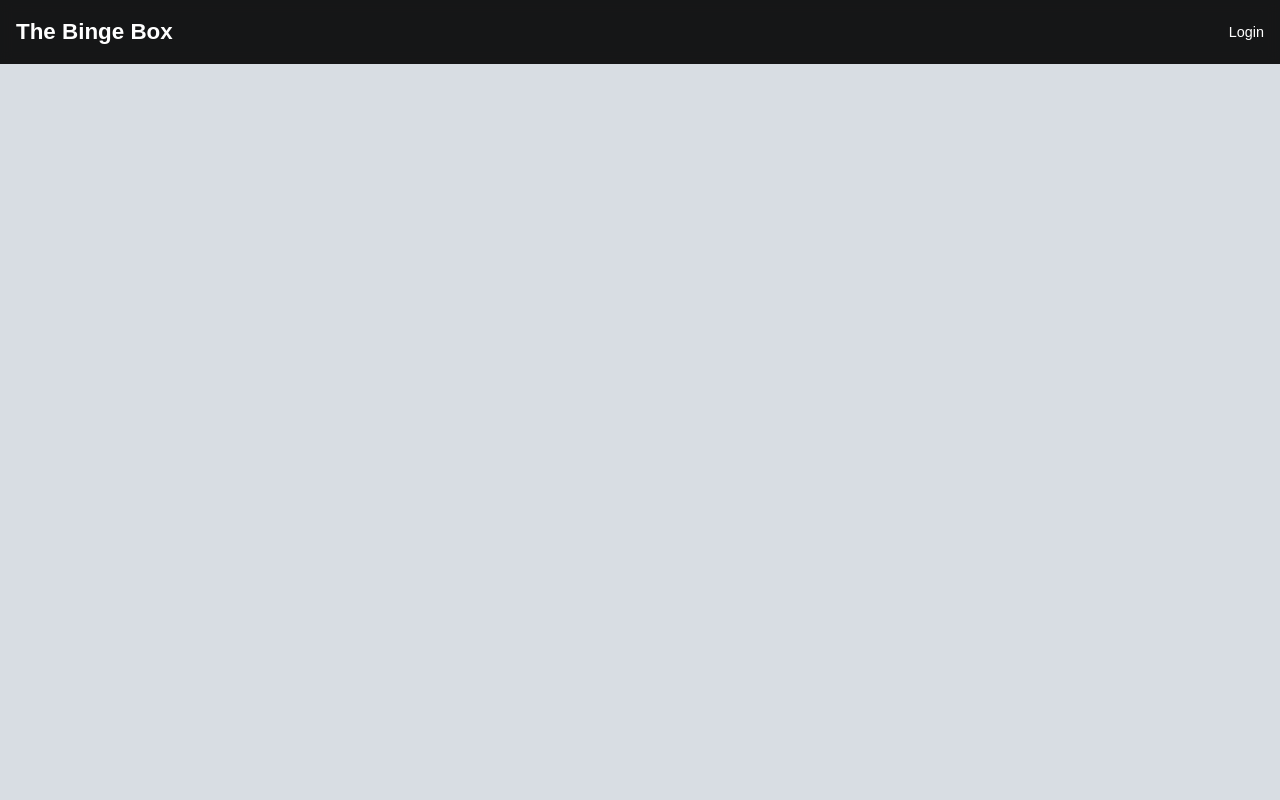
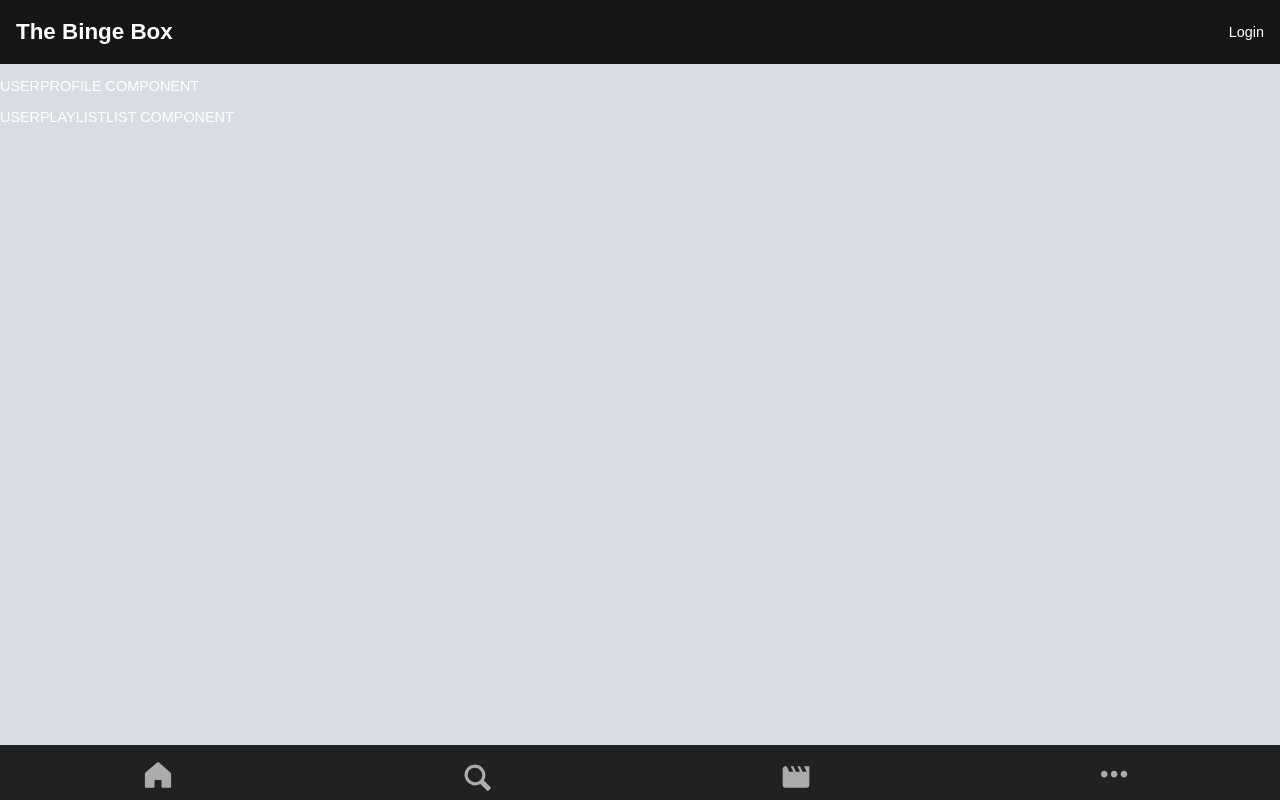
Before and after one commit to MataiKruk/The-Binge-Box, a React (Vite) app in the folder frontend/: page /user-profile in a window 1280 px wide. Built offline with nearby package versions, Linux system fonts and the light colour scheme; no server answers; a web font is replaced by a local one.

Commit message:
userprofile setup

```diff
--- a/frontend/src/App.tsx
+++ b/frontend/src/App.tsx
@@ -3,7 +3,7 @@ import Search from "./components/Search/Search";
 import AdvancedSearch from "./components/AdvancedSearch/AdvancedSearch";
 import MovieDetails from "./components/MovieDetails/MovieDetails";
 import Home from "./components/Home/Home";
-import UserPlaylist from "./components/UserPlaylist/UserPlaylist";
+import UserProfile from "./components/UserProfile/UserProfile";
 import SignIn from "./components/SignIn/SignIn";
 import MataiPlaylist from "./components/MataiPlaylist/MataiPlaylist";
 import AyeshaPlaylist from "./components/AyeshaPlaylist/AyeshaPlaylist";
@@ -36,7 +36,7 @@ function App() {
               path="/ayesha's-ghibli-picks-playlist"
               element={<AyeshaPlaylist />}
             />
-            <Route path="/user-playlist" element={<UserPlaylist />} />
+            <Route path="/user-profile" element={<UserProfile />} />
             <Route path="/advanced-search" element={<AdvancedSearch />}></Route>
             <Route path="/movie/:id" element={<MovieDetails />} />
           </Routes>
--- a/frontend/src/components/StickyFooter/StickyFooter.tsx
+++ b/frontend/src/components/StickyFooter/StickyFooter.tsx
@@ -26,8 +26,8 @@ function StickyFooter() {
                     </div>
 
                     <div className="icons">
-                        {/* my playlist */}
-                        <Link to="/user-playlist">
+                        {/* my profile */}
+                        <Link to="/user-profile">
                             <svg xmlns="http://www.w3.org/2000/svg" width="32" height="32" viewBox="0 0 48 48" fill="rgba(171, 171, 171, 1)" id="movie">
                                 <path d="m36 8 4 8h-6l-4-8h-4l4 8h-6l-4-8h-4l4 8h-6l-4-8H8c-2.21 0-3.98 1.79-3.98 4L4 36c0 2.21 1.79 4 4 4h32c2.21 0 4-1.79 4-4V8h-8z"></path>
                                 <path fill="none" d="M0 0h48v48H0z"></path>
--- /dev/null
+++ b/frontend/src/components/UserPlaylistList/UserPlaylistList.tsx
@@ -0,0 +1,9 @@
+import './UserPlaylistList.css';
+
+const UserPlaylistList = () => {
+    return (
+        <p>USERPLAYLISTLIST COMPONENT</p>
+    )
+}
+
+export default UserPlaylistList;
--- /dev/null
+++ b/frontend/src/components/UserProfile/UserProfile.tsx
@@ -0,0 +1,15 @@
+import './UserProfile.css';
+import StickyFooter from '../StickyFooter/StickyFooter';
+import UserPlaylistList from '../UserPlaylistList/UserPlaylistList';
+
+const UserProfile = () => {
+    return (
+        <div>
+        <p>USERPROFILE COMPONENT</p>
+        <UserPlaylistList></UserPlaylistList>
+        <StickyFooter></StickyFooter>
+        </div>
+    )
+}
+
+export default UserProfile;
```
Also changed, not shown: frontend/src/components/UserPlaylistList/UserPlaylistList.css (added), frontend/src/components/UserProfile/UserProfile.css (added).
